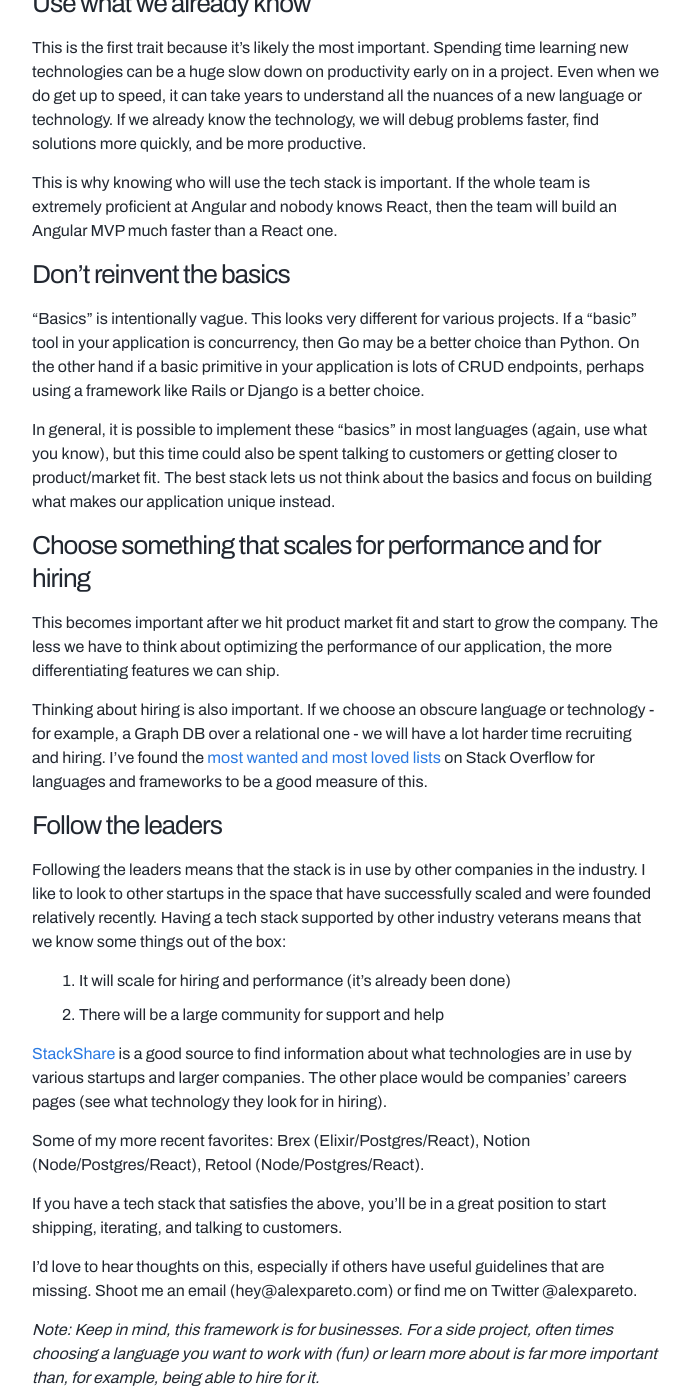
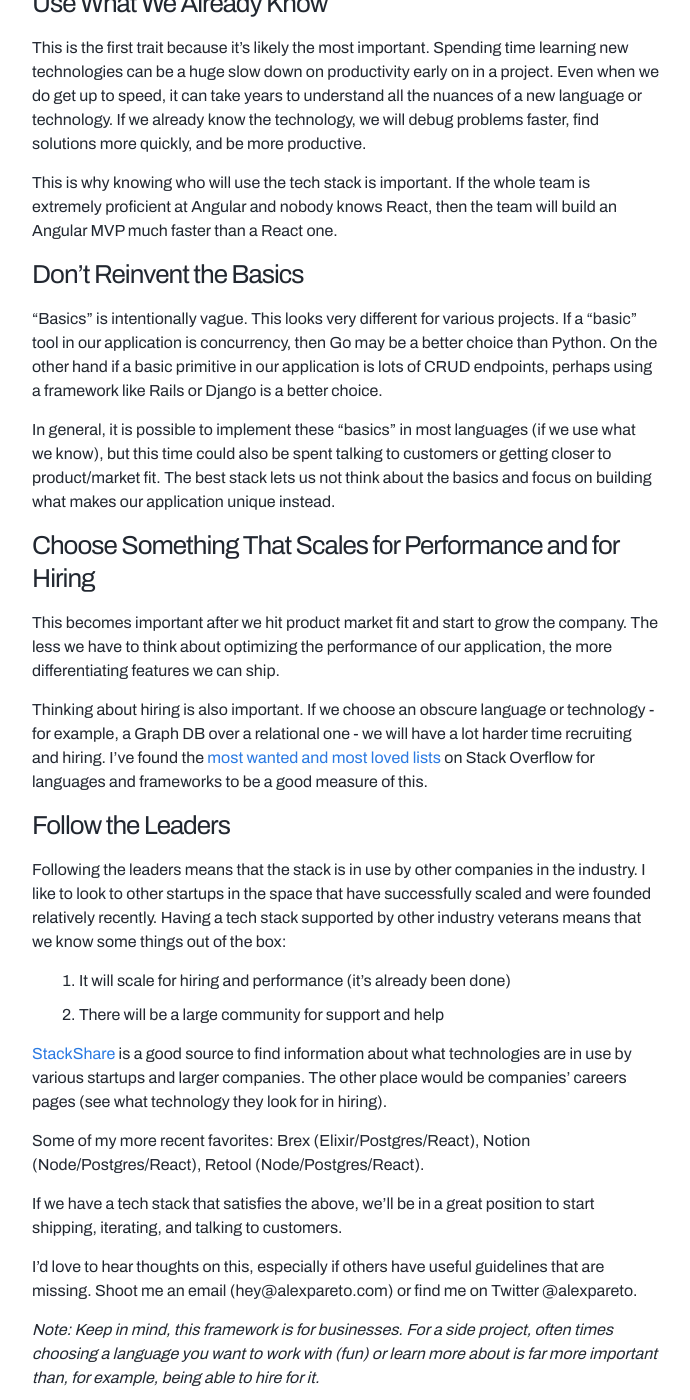
Before and after one commit to alexpareto/blog, a Jekyll site: the page built from _posts/2020-09-13-choosing-tech-stack.markdown, in a window 1280 px wide and 1400 px high, scrolled down 797 px. Shown: the whole window, without its empty margins (128-818 px from the left). Built offline with Jekyll 4.4.1, drawn with Linux system fonts in a browser that asks for light colours; comment, search, counter and statistics services are not loaded.

Commit message:
Update 2020-09-13-choosing-tech-stack.markdown

```diff
--- a/_posts/2020-09-13-choosing-tech-stack.markdown
+++ b/_posts/2020-09-13-choosing-tech-stack.markdown
@@ -24,25 +24,25 @@ These two question are important because they shape the four guidelines to follo
 
 Let's dive into these in a bit more detail.
 
-### Use what we already know
+### Use What We Already Know
 
 This is the first trait because it's likely the most important. Spending time learning new technologies can be a huge slow down on productivity early on in a project. Even when we do get up to speed, it can take years to understand all the nuances of a new language or technology.  If we already know the technology, we will debug problems faster, find solutions more quickly, and be more productive.
 
 This is why knowing who will use the tech stack is important. If the whole team is extremely proficient at Angular and nobody knows React, then the team will build an Angular MVP much faster than a React one.
 
-### Don't reinvent the basics
+### Don't Reinvent the Basics
 
-"Basics" is intentionally vague. This looks very different for various projects. If a "basic" tool in your application is concurrency, then Go may be a better choice than Python. On the other hand if a basic primitive in your application is lots of CRUD endpoints, perhaps using a framework like Rails or Django is a better choice.
+"Basics" is intentionally vague. This looks very different for various projects. If a "basic" tool in our application is concurrency, then Go may be a better choice than Python. On the other hand if a basic primitive in our application is lots of CRUD endpoints, perhaps using a framework like Rails or Django is a better choice.
 
-In general, it is possible to implement these "basics" in most languages (again, use what you know), but this time could also be spent talking to customers or getting closer to product/market fit. The best stack lets us not think about the basics and focus on building what makes our application unique instead.
+In general, it is possible to implement these "basics" in most languages (if we use what we know), but this time could also be spent talking to customers or getting closer to product/market fit. The best stack lets us not think about the basics and focus on building what makes our application unique instead.
 
-### Choose something that scales for performance and for hiring
+### Choose Something That Scales for Performance and for Hiring
 
 This becomes important after we hit product market fit and start to grow the company. The less we have to think about optimizing the performance of our application, the more differentiating features we can ship.
 
 Thinking about hiring is also important. If we choose an obscure language or technology - for example, a Graph DB over a relational one - we will have a lot harder time recruiting and hiring. I've found the [most wanted and most loved lists](https://insights.stackoverflow.com/survey/2020#most-loved-dreaded-and-wanted) on Stack Overflow for languages and frameworks to be a good measure of this.
 
-### Follow the leaders
+### Follow the Leaders
 
 Following the leaders means that the stack is in use by other companies in the industry. I like to look to other startups in the space that have successfully scaled and were founded relatively recently. Having a tech stack supported by other industry veterans means that we know some things out of the box:
 
@@ -53,7 +53,7 @@ Following the leaders means that the stack is in use by other companies in the i
 
 Some of my more recent favorites: Brex (Elixir/Postgres/React), Notion (Node/Postgres/React), Retool (Node/Postgres/React).
 
-If you have a tech stack that satisfies the above, you'll be in a great position to start shipping, iterating, and talking to customers.
+If we have a tech stack that satisfies the above, we'll be in a great position to start shipping, iterating, and talking to customers.
 
 I'd love to hear thoughts on this, especially if others have useful guidelines that are missing. Shoot me an email (hey@alexpareto.com) or find me on Twitter @alexpareto.
 
```
